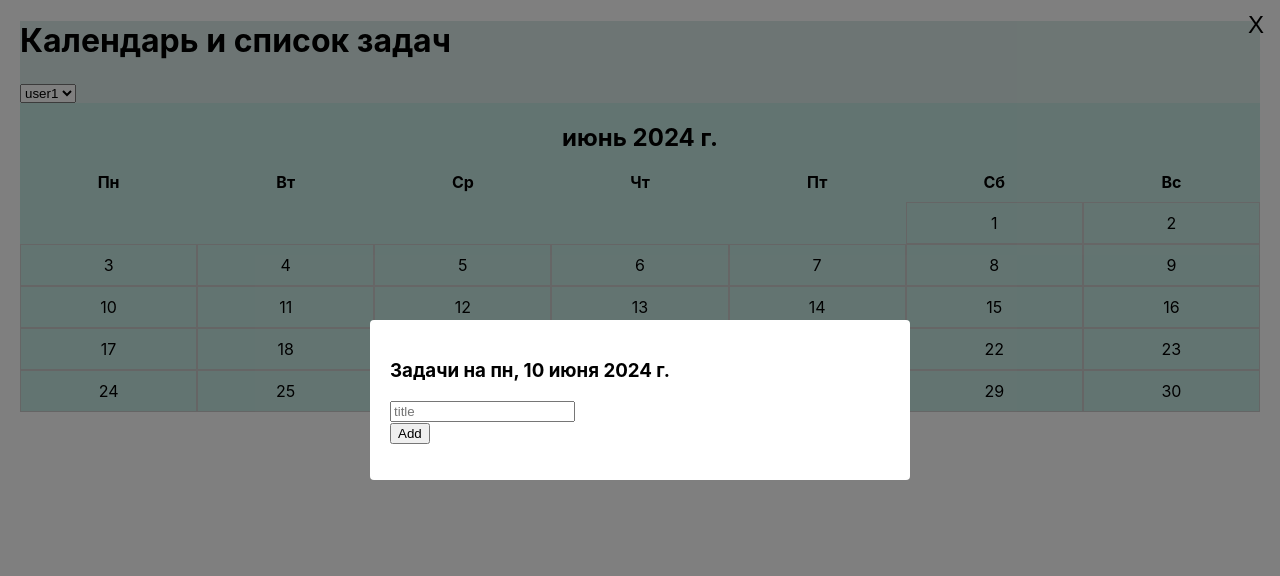
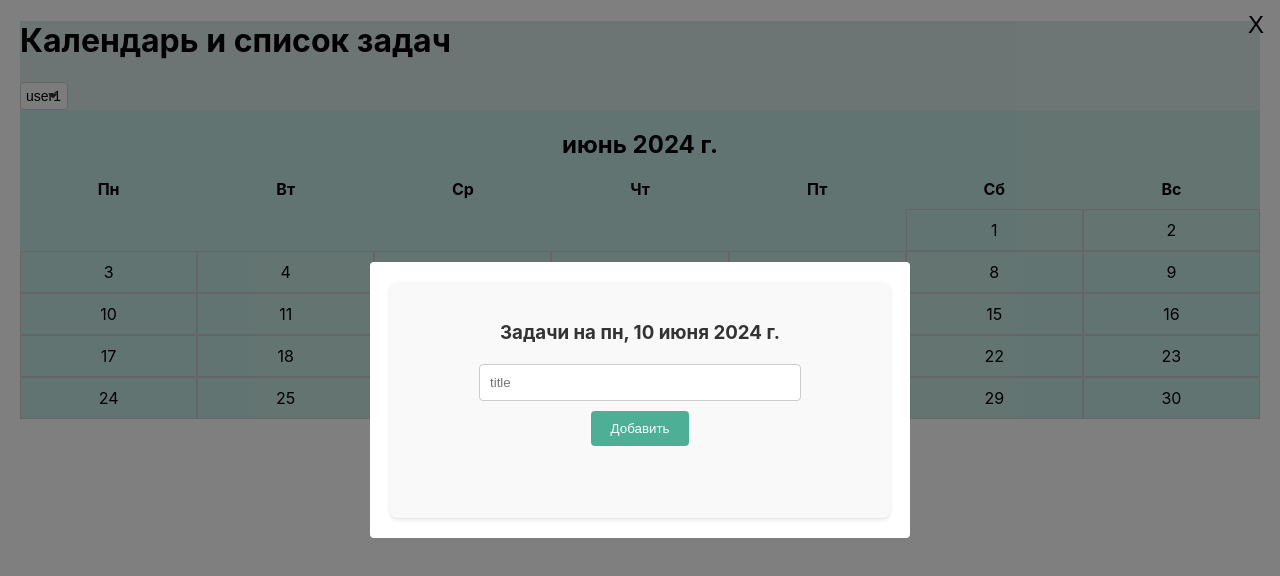
Before and after one commit to Elena-1405/to-do-calendar-new, a React (Create React App) app: page / in a window 1280 px wide. Both pictures are taken after a click on the element "10". Shown: the top 576 px of the page. Built offline with nearby package versions, Linux system fonts and the light colour scheme.

Commit message:
tests and css modules done

```diff
--- a/src/App.module.css
+++ b/src/App.module.css
@@ -18,12 +18,52 @@
   color: white;
 }
 
+.selectContainer {
+  display: inline-block;
+  position: relative;
+}
 
-@keyframes App-logo-spin {
-  from {
-    transform: rotate(0deg);
-  }
-  to {
-    transform: rotate(360deg);
+.customSelect {
+  appearance: none;
+  width: 100%;
+  padding: 5px;
+  border: 1px solid #ccc;
+  border-radius: 4px;
+  background-color: #f9f9f9;
+  font-size: 14px;
+  cursor: pointer;
+  transition: border-color 0.3s ease;
+}
+
+.customSelect:focus {
+  border-color: #66e9c2;
+  outline: none;
+}
+
+.selectArrow {
+  position: absolute;
+  top: 50%;
+  right: 10px;
+  width: 0;
+  height: 0;
+  pointer-events: none;
+  border-left: 5px solid transparent;
+  border-right: 5px solid transparent;
+  border-top: 5px solid #333;
+  transform: translateY(-50%);
+}
+
+.option {
+  padding: 10px;
+  background-color: #fff;
+}
+
+.option:hover {
+  background-color: #f1f1f1;
+}
+
+@media (max-width: 600px) {
+  .customSelect {
+    font-size: 14px;
   }
 }
--- a/src/App.tsx
+++ b/src/App.tsx
@@ -63,13 +63,16 @@ function App() {
   return (
     <div className={styles.container}>
     <h1>Календарь и список задач</h1>
-    <select value={currentUser} onChange={handleUserChange}>
+    <div className={styles.selectContainer}>
+    <select className={styles.customSelect} value={currentUser} onChange={handleUserChange}>
       {users.map((user) => (
-        <option key={user} value={user}>
+        <option key={user} value={user} className={styles.option}>
           {user}
         </option>
       ))}
     </select>
+    <div className={styles.selectArrow}></div>
+  </div>
       <Calendar
         selectedDate={selectedDate}
         onDateClick={toggleModal}
--- /dev/null
+++ b/src/components/item/todoitem.module.css
@@ -0,0 +1,49 @@
+.todoItem {
+    display: flex;
+    align-items: center;
+    justify-content: space-between;
+    background-color: #f9f9f9;
+    border: 1px solid #ccc;
+    padding: 5px;
+    margin-bottom: 10px;
+    border-radius: 4px;
+  }
+
+  .todoItemText {
+    flex-grow: 1;
+    margin-right: 10px;
+  }
+
+  .removeButton {
+    background-color: #ff6347;
+    border: none;
+    color: white;
+    padding: 5px 10px;
+    text-align: center;
+    text-decoration: none;
+    display: inline-block;
+    font-size: 14px;
+    border-radius: 4px;
+    cursor: pointer;
+    transition: background-color 0.3s ease;
+  }
+
+  .removeButton:hover {
+    background-color: #d9534f;
+  }
+
+  @media (max-width: 600px) {
+    .todoItem {
+      flex-direction: column;
+      align-items: flex-start;
+    }
+
+    .todoItemText {
+      margin-right: 0;
+      margin-bottom: 10px;
+    }
+
+    .removeButton {
+      align-self: flex-end;
+    }
+  }
--- a/src/components/item/todoitem.tsx
+++ b/src/components/item/todoitem.tsx
@@ -1,4 +1,5 @@
 import React from 'react';
+import styles from './todoitem.module.css';
 
 interface TodoItemProps {
     item: string;
@@ -6,9 +7,10 @@ interface TodoItemProps {
 }
 
 export const TodoItem: React.FC<TodoItemProps> = ({item, onRemove}) => (
-    <div>
-        {item}
+    <div className={styles.todoItem}>
+        <span className={styles.todoItemText}>{item}</span>
         <button
-            onClick={onRemove}>remove</button>
+            className={styles.removeButton}
+            onClick={onRemove}>X</button>
     </div>
 );
--- /dev/null
+++ b/src/components/list/todolist.module.css
@@ -0,0 +1,87 @@
+.todoListContainer {
+    display: flex;
+    flex-direction: column;
+    align-items: center;
+    padding: 20px;
+    background-color: #f9f9f9;
+    border-radius: 8px;
+    box-shadow: 0 2px 4px rgba(0, 0, 0, 0.1);
+  }
+
+  h3 {
+    margin-bottom: 20px;
+    color: #333;
+    text-align: center;
+  }
+
+  form {
+    display: flex;
+    flex-direction: column;
+    align-items: center;
+    margin-bottom: 20px;
+    width: 100%;
+  }
+
+  form div {
+    width: 100%;
+    display: flex;
+    flex-direction: column;
+    align-items: center;
+  }
+
+  input[type='text'] {
+    padding: 10px;
+    margin-bottom: 10px;
+    border: 1px solid #ccc;
+    border-radius: 4px;
+    width: 100%;
+    max-width: 300px;
+  }
+
+  button[type='submit'] {
+    padding: 10px 20px;
+    background-color: #4caf96;
+    color: white;
+    border: none;
+    border-radius: 4px;
+    cursor: pointer;
+    transition: background-color 0.3s ease;
+  }
+
+  button[type='submit']:hover {
+    background-color: #3f9580;
+  }
+
+  ul {
+    list-style-type: none;
+    padding: 0;
+    width: 100%;
+    max-width: 300px;
+  }
+
+  li {
+    display: flex;
+    justify-content: space-between;
+    align-items: center;
+    padding: 10px;
+    border-bottom: 1px solid #ddd;
+  }
+
+  @media (max-width: 600px) {
+    .todoListContainer {
+      padding: 10px;
+    }
+
+    input[type='text'] {
+      max-width: 100%;
+    }
+
+    ul {
+      max-width: 100%;
+    }
+
+    button[type='submit'] {
+      width: 100%;
+      padding: 10px 0;
+    }
+  }
--- a/src/components/list/todolist.tsx
+++ b/src/components/list/todolist.tsx
@@ -1,6 +1,9 @@
+// TodoList.tsx
+
 import React from 'react';
 import { TodoItem } from '../item/todoitem';
 import { SubmitHandler, useForm } from 'react-hook-form';
+import styles from './todolist.module.css';  // Импортируйте стили
 
 interface TodoListProps {
     date: Date;
@@ -39,7 +42,7 @@ export const TodoList: React.FC<TodoListProps> = ({ date, todos, addTodo, remove
     };
 
     return (
-        <div>
+        <div className={styles.todoListContainer}>
             <h3>Задачи на {formattedDate}</h3>
             <form onSubmit={handleSubmit(onSubmit)}>
                 <div>
@@ -50,10 +53,8 @@ export const TodoList: React.FC<TodoListProps> = ({ date, todos, addTodo, remove
                         />
                     {errors.title && <div style={{color: 'red'}}>{errors.title.message}</div>}
                 </div>
-            <button
-                type='submit'
-                >
-                    Add
+                <button type='submit'>
+                    Добавить
                 </button>
             </form>
             <ul>
@@ -61,8 +62,8 @@ export const TodoList: React.FC<TodoListProps> = ({ date, todos, addTodo, remove
                     <li key={index}>
                         <TodoItem
                           key={index}
-                          item={`${todo.title}` }
-                          onRemove={(() => handleRemoveTodo(index))}
+                          item={todo.title}
+                          onRemove={() => handleRemoveTodo(index)}
                         />
                     </li>
                 ))}
```
Also changed, not shown: 1 other file (tests, documents, lock files or other folders). Lines whose indentation alone changed are shown as unchanged.
